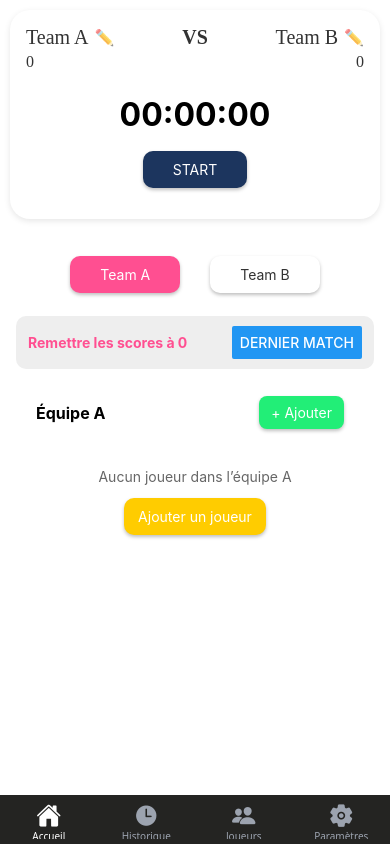
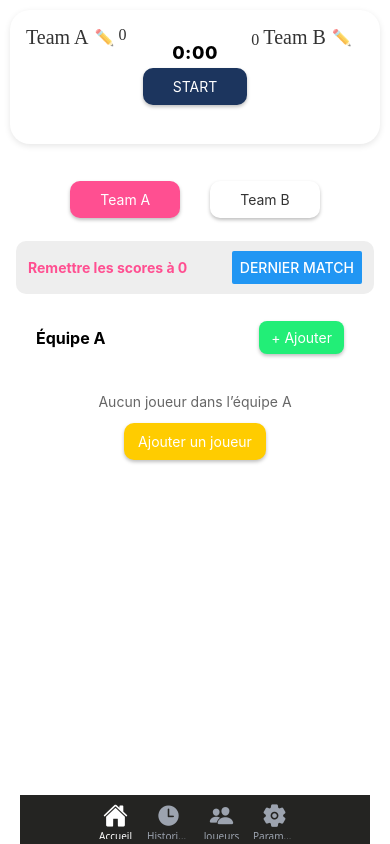
Before and after one commit to MognedahoMouhamadi/BasketScore-, a React Native app: screen /Tabs in a window 390 px wide. Built offline with nearby package versions, Linux system fonts and the light colour scheme; what react-native-worklets would draw is missing.

Commit message:
avant le changement de header
- bottomTabs fonction
-petit problème de chrono qui ne se met pas à jour
-futur modification du header plus qualitatif

```diff
--- a/src/components/molecules/chrono.tsx
+++ b/src/components/molecules/chrono.tsx
@@ -89,9 +89,9 @@ const styles = StyleSheet.create({
     marginVertical: 10,
   },
   timerText: {
-    fontSize: 32,
-    fontWeight: 'bold',
-    marginBottom: 12,
+    fontSize: 18,
+    fontWeight: '800',
+    letterSpacing: 0.5,
   },
   buttonsRow: {
     flexDirection: 'row',
--- a/src/components/organisms/Header.tsx
+++ b/src/components/organisms/Header.tsx
@@ -4,6 +4,7 @@ import { useTheme } from '../../theme/ThemeProvider';
 import { Text } from '../atoms/text';
 import Chrono from '../molecules/chrono';
 import type { Player } from '../molecules/playerCard';
+import { formatMMSS } from '../../hooks/useTime';
 
 
 type HeaderProps = {
@@ -52,9 +53,6 @@ export default function Header({
 
   return (
   <><View style={[styles.container, { backgroundColor: colors.primary }]}>
-
-        {/* menu burger */}
-
        <View style={styles.teamRow}>
         {/* gauche */}
         <View style={styles.colLeft}>
@@ -67,15 +65,33 @@ export default function Header({
             <Text style={{ color: colors.text, opacity: 0.7, marginLeft: 6 }}>✏️</Text>
           </TouchableOpacity>
           <Text style={{ color: colors.text }}>{scoreA}</Text>
+
         </View>
 
+
         {/* centre */}
+
         <View style={styles.colCenter}>
-          <Text variant="title" style={[styles.title, { color: colors.text }]}>{title}</Text>
+          <View style={styles.chronoWrap}>
+            {/* 🛟 Fallback si Chrono ne montre rien */}
+            <Chrono
+              elapsedMs={elapsedMs}
+              onEnd={onEnd}
+              isRunning={isRunning}
+              onStart={onStart}
+              onPause={onPause}
+              onRestart={onRestart}
+            />
+            <Text variant="title" style={{ color: colors.text, position: 'absolute', opacity: 0.001 }}>
+              {formatMMSS(elapsedMs)}
+            </Text>
+          </View>
         </View>
 
         {/* droite */}
+
         <View style={styles.colRight}>
+          <Text style={{ color: colors.text }}>{scoreB}</Text>
           <TouchableOpacity
             onPress={() => onRenameTeam?.('B')}
             activeOpacity={0.7}
@@ -84,20 +100,13 @@ export default function Header({
             <Text variant="title" style={{ color: colors.text }}>{teamBName}</Text>
             <Text style={{ color: colors.text, opacity: 0.7, marginLeft: 6 }}>✏️</Text>
           </TouchableOpacity>
-          <Text style={{ color: colors.text }}>{scoreB}</Text>
         </View>
+
+
+
+
+
       </View>
-      <View style={styles.chronoWrap}>
-        {/* ✅ on passe bien la callback END au chrono */}
-        <Chrono
-          elapsedMs={elapsedMs}
-          onEnd={onEnd}
-          isRunning={isRunning}
-          onStart={onStart}
-          onPause={onPause}
-          onRestart={onRestart} />
-      </View>
-
     </View>
 
       </>
@@ -124,14 +133,21 @@ const styles = StyleSheet.create({
     width: '100%',
     marginBottom: 8,
   },
-  colLeft: { flex: 1, alignItems: 'flex-start', gap: 4 },
+  colLeft: { flex: 1, alignItems: 'flex-start', gap: 4 , flexDirection: 'row' },
   colCenter: { flex: 1, alignItems: 'center' },
   colRight: {
+    flexDirection: 'row',
     flex: 1,
     alignItems: 'flex-end',
-    gap: 4,
-    paddingRight: 0, // ✅ espace ajouté pour éviter le chevauchement
+    gap: 4, // ✅ espace ajouté pour éviter le chevauchement
   },
+
+  timer: {
+    fontSize: 18,
+    fontWeight: '800',
+    letterSpacing: 0.5,
+  },
+
   title: { fontWeight: 'bold', fontSize: 20 },
   chronoWrap: { width: '100%', alignItems: 'center', marginTop: 6 },
 });
--- a/src/hooks/useTime.tsx
+++ b/src/hooks/useTime.tsx
@@ -1,5 +1,5 @@
 // hooks/useGameTimer.ts
-import { useEffect, useRef, useMemo } from 'react';
+import { useEffect, useRef, useMemo, useState } from 'react';
 import { usePersistentState } from './useStorage';
 
 type TimerState = {
@@ -15,7 +15,11 @@ export function useGameTimer(storageKey = 'game_timer') {
     accumulatedMs: 0,
   });
 
-  const raf = useRef<ReturnType<typeof setInterval> | null>(null);
+  // ⚠️ ce ref stocke un setInterval, pas un RAF
+  const intervalRef = useRef<ReturnType<typeof setInterval> | null>(null);
+
+  // ✅ tick local pour re-render sans réécrire dans le storage
+  const [, force] = useState(0);
 
   const elapsedMs = useMemo(() => {
     if (!state.isRunning || state.startedAt == null) return state.accumulatedMs;
@@ -41,26 +45,28 @@ export function useGameTimer(storageKey = 'game_timer') {
     setState({ isRunning: false, startedAt: null, accumulatedMs: 0 });
   };
 
-  // tick “visuel” si tu veux rafraîchir un affichage chaque seconde
+  // ⏱️ rafraîchit l’affichage chaque seconde SANS toucher au storage
   useEffect(() => {
     if (!state.isRunning) return;
-    raf.current = setInterval(() => {
-      // juste pour déclencher un re-render via setState noop
-      setState(s => ({ ...s }));
+    intervalRef.current = setInterval(() => {
+      force(t => t + 1);
     }, 1000);
     return () => {
-      if (raf.current) clearInterval(raf.current);
+      if (intervalRef.current) clearInterval(intervalRef.current);
+      intervalRef.current = null;
     };
-  }, [state.isRunning, setState]);
+  }, [state.isRunning]);
 
   return { elapsedMs, start, pause, reset, isRunning: state.isRunning };
 }
 
-// util
-export const formatHMS = (ms: number) => {
+// utils
+export const formatMMSS = (ms: number) => {
   const total = Math.floor(ms / 1000);
-  const h = Math.floor(total / 3600);
-  const m = Math.floor((total % 3600) / 60);
+  const m = Math.floor(total / 60);     // ✅ minutes non limitées (peuvent dépasser 59)
   const s = total % 60;
-  return `${h.toString().padStart(2,'0')}:${m.toString().padStart(2,'0')}:${s.toString().padStart(2,'0')}`;
+  return `${m}:${s.toString().padStart(2, '0')}`;  // ex: 120:30
 };
+
+export const formatHMS = formatMMSS;
+// renvoie HH:MM:SS
--- a/src/navigation/BottomTabs.tsx
+++ b/src/navigation/BottomTabs.tsx
@@ -19,8 +19,13 @@ export default function BottomTabs() {
         tabBarInactiveTintColor: '#9ca3af',
         tabBarStyle: {
           backgroundColor: '#242422',
-          borderTopColor: 'transparent',
+          borderColor: 'transparent',
+          position: 'absolute',
+          left: 20,
+          right: 20,
+          alignItems: 'center',
         },
+
         tabBarIcon: ({ color, size }) => {
           const icons: Record<string, keyof typeof Ionicons.glyphMap> = {
             Home: 'home',
--- a/src/screens/HomeScreen.tsx
+++ b/src/screens/HomeScreen.tsx
@@ -90,8 +90,8 @@ const onRestart = () => { handleRestartSeed(); reset(); };
 
   return (
     <SafeAreaView style={[styles.safeArea, { backgroundColor: colors.background }]}>
-      <Header
-        title="VS"
+        <Header
+        title=""
         teamAName={teamAName}
         teamBName={teamBName}
         scoreA={scoreA}
--- a/src/screens/MatchSummaryScreen.tsx
+++ b/src/screens/MatchSummaryScreen.tsx
@@ -17,7 +17,7 @@ type MatchSummary = {
   startedAt: number; endedAt: number;
 };
 
-const formatHMS = (ms: number) => {
+const formatMMSS = (ms: number) => {
   const t = Math.floor(ms / 1000);
   const h = Math.floor(t / 3600);
   const m = Math.floor((t % 3600) / 60);
@@ -74,7 +74,7 @@ if (!summary) {
           {summary.teamAName} {summary.scoreA} — {summary.scoreB} {summary.teamBName}
         </Text>
         <Text style={{ color: colors.text, opacity: 0.8 }}>
-          Durée : {formatHMS(summary.durationMs)}
+          Durée : {formatMMSS(summary.durationMs)}
         </Text>
       </View>
 
--- a/src/screens/matchHistoryScreen.tsx
+++ b/src/screens/matchHistoryScreen.tsx
@@ -12,7 +12,7 @@ import AsyncStorage from '@react-native-async-storage/async-storage';
 import { useTheme } from '../theme/ThemeProvider';
 import { useNavigation, useFocusEffect } from '@react-navigation/native';
 import type { StackNavigationProp } from '@react-navigation/stack';
-import { formatHMS } from '../hooks/useTime';
+import { formatMMSS } from '../hooks/useTime';
 
 type RootStackParamList = {
   Home: undefined;
@@ -89,7 +89,7 @@ export default function MatchHistoryScreen() {
           <Text style={[styles.title, { color: colors.text }]} numberOfLines={1}>
             {item.teamAName} {item.scoreA} — {item.scoreB} {item.teamBName}
           </Text>
-          <Text style={{ color: colors.text, opacity: 0.7 }}>{formatHMS(item.durationMs)}</Text>
+          <Text style={{ color: colors.text, opacity: 0.7 }}>{formatMMSS(item.durationMs)}</Text>
         </View>
 
         <View style={styles.rowBottom}>
```
Also changed, not shown: src/screens/PlayersDirectoryScreen.tsx (line endings or trailing spaces).
